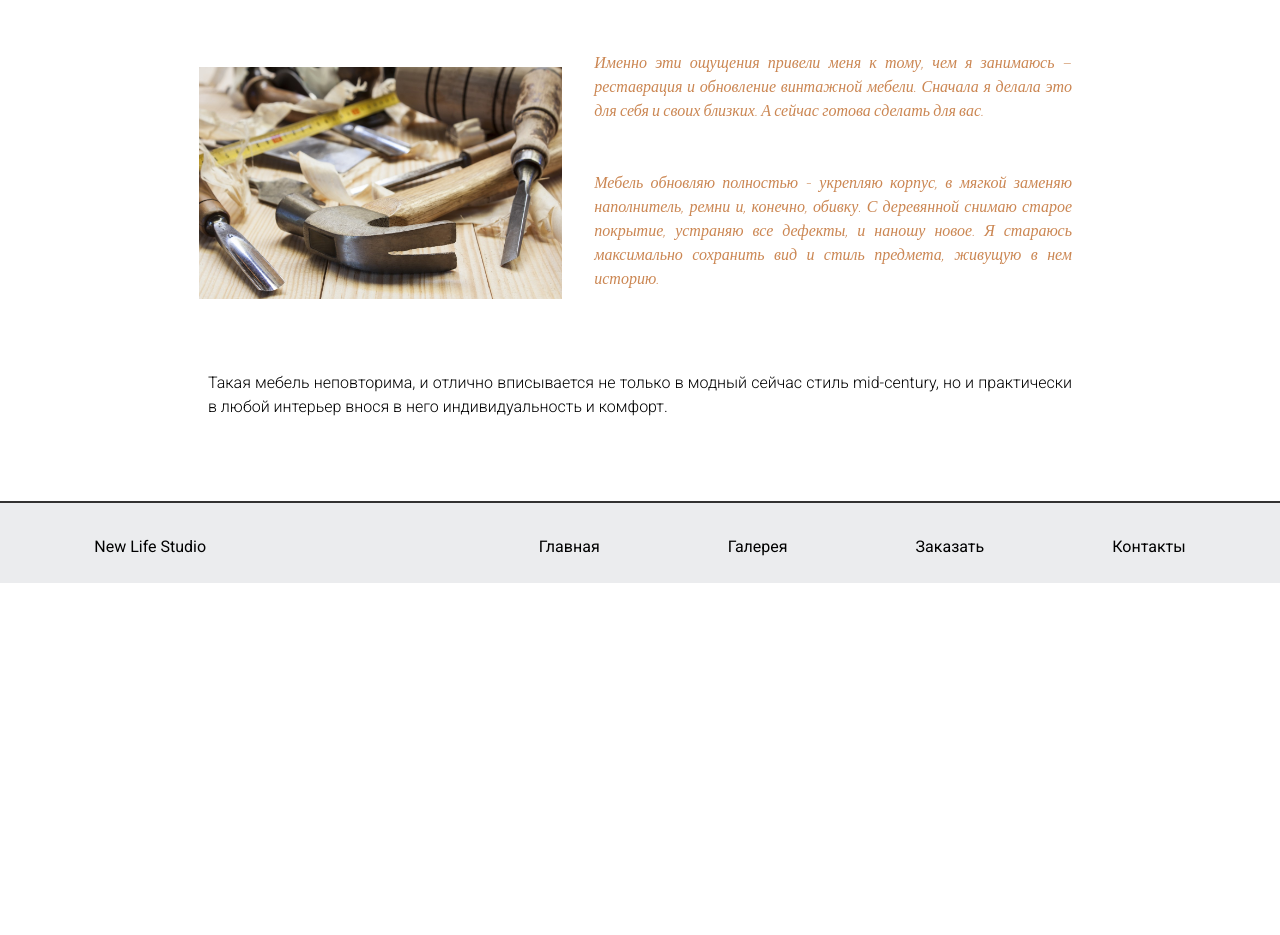
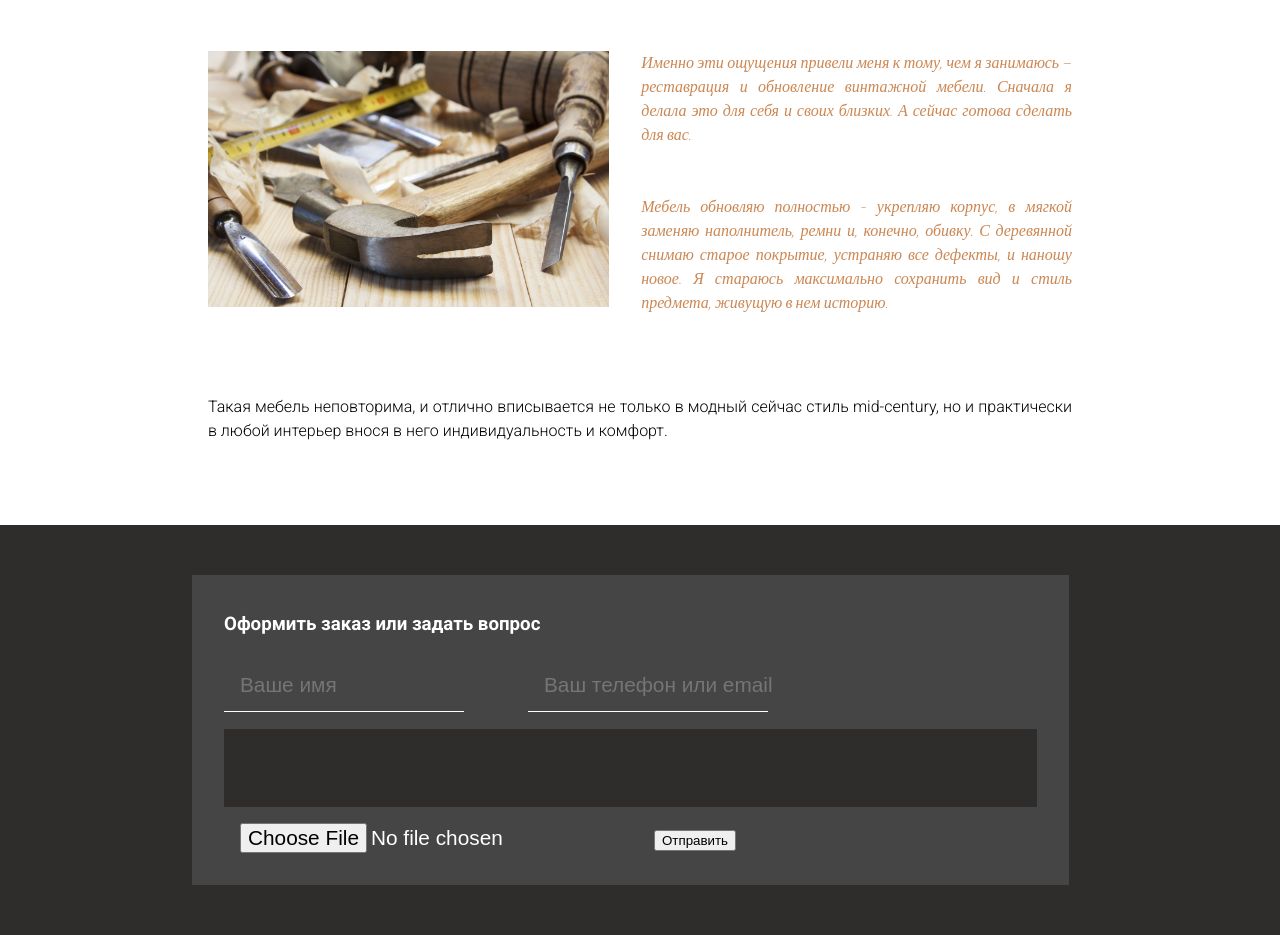
Before and after one commit to WapBly/Landos, a plain HTML site: page index.html in a window 1280 px wide. Shown: the part 1007-1942 px from the top of the page. Before the commit the page ends 1508 px from the top, so only its background shows below. Drawn offline with nearby package versions, Linux system fonts and the light colour scheme.

Commit message:
add first ancor link

```diff
--- a/index.html
+++ b/index.html
@@ -14,14 +14,14 @@
         <a>New Life Studio</a>
       </div>
       <div class="header-nav__buttons">
-        <a>Главная</a>
+        <a href="#header-banner">Главная</a>
         <a>Галерея</a>
         <a>Заказать</a>
         <a>Контакты</a>
       </div>
     </nav>
 
-    <div class="header-banner">
+    <div class="header-banner" id="header-banner">
       <div class="header-banner__wrapper">
         <h1>
           <span class="blur"></span>
@@ -48,7 +48,8 @@
         Выглядят они плохо, а выкинуть рука не поднимается. У этих вещей есть
         душа, есть история и стиль. Они крепкие и надежные. И после ремонта могут служить еще много-много лет.
       </p>
-      <div class="text_basic text-right"><img src="source/images/text_basic.jpg" class="leftimg">
+      <div class="text_basic intro_wrapper">
+        <img src="source/images/text_basic.jpg" class="leftimg">
         <blockquote class="text_basic text_to-the-right">
           Именно эти ощущения привели меня к тому,
           чем я занимаюсь – реставрация и обновление
@@ -68,17 +69,34 @@
         интерьер внося в него индивидуальность и комфорт.
       </p>
     </div>
+    <div class="container contact_wrapper">
+      <div class="contact_form">
+        <h3 class="contact_form__title">Оформить заказ или задать вопрос</h3>
+        <div class="contact_form__input_wrapper">
+          <input type="text" name="name" id="contact_name" placeholder="Ваше имя">
+        </div>
+        <div class="contact_form__input_wrapper">
+          <input type="text" name="emailornumber" id="contact_emailornumber" placeholder="Ваш телефон или email">
+        </div>
+        <br><textarea id="contact_message" placeholder="Сообщение">
+
+        </textarea>
+        <input type="file">
+        <button id="button_send">
+          Отправить
+        </button>
+      </div>
+      <div>
+
+      </div>
+    </div>
     <footer class="footer-nav">
       <div class="footer-nav__logo">
         <a>New Life Studio</a>
       </div>
       <div class="footer-nav__buttons">
-        <a>Главная</a>
-        <a>Галерея</a>
-        <a>Заказать</a>
-        <a>Контакты</a>
+        <a>2021г.</a>
       </div>
-
     </footer>
   </body>
 </html>
--- a/source/styles/index.css
+++ b/source/styles/index.css
@@ -2,6 +2,10 @@ body{
   font-family: Roboto, sans-serif, 'Bitter', serif;
   line-height: 1.5;
   margin: 0;
+}
+a{
+  color:black;
+  text-decoration: none;
 }
 .header-nav {
   display: flex;
@@ -108,7 +112,10 @@ margin-right: 10px;
 font-family: serif;
 color: #cb8652;
 }
-,blockquote{
+.intro_wrapper{
+  display: block;
+}
+blockquote{
   text-align: right;
   display: block;
   margin-block-start: 1em;
@@ -126,9 +133,20 @@ color: #cb8652;
 }
 .leftimg{
   float: left;
-  margin: 3rem 2rem 1rem;
-  width: 42%;
-  margin-left: -1%;
+  margin: 2rem 2rem 1rem 0;
+  max-height: 16rem;
+}
+@media (max-device-width: 375px) {
+  .text_to-the-right{
+    width: 100%;
+    margin-left: 0;
+  }
+  .leftimg{
+    float: none;
+    margin: 0;
+    width: 100%;
+    max-height: unset;
+  }
 }
 .footer-nav{
   display: flex;
@@ -153,3 +171,44 @@ color: #cb8652;
 .footer-nav a{
   padding: 2rem 4rem;
 }
+.contact_wrapper{
+  background-color: #2e2d2c;
+  display: flex;
+  color: #fff;
+}
+.contact_form{
+  background-color: #454545;
+  padding: 1rem 2rem;
+}
+.contact_form input, .contact_form textarea{
+  position: relative;
+  background-color: transparent;
+  padding: 1rem;
+  border: none;
+  font-size: 1.3rem;
+  color: #fff;
+}
+.contact_form textarea{
+  background-color: #2e2d2c;
+  width: 100%;
+  max-height: 7rem;
+  resize: none;
+  margin-top: 1rem;
+}
+.contact_form__input_wrapper {
+  display: inline-block;
+  position: relative;
+}
+.contact_form__input_wrapper:after{
+  content: "";
+  display: block;
+  width: 80%;
+  bottom: 1px;
+  position: absolute;
+  background-color: #fff;
+  height: 1px;
+  left: 0;
+}
+#button_send{
+
+}
```
Lines whose indentation alone changed are shown as unchanged.
